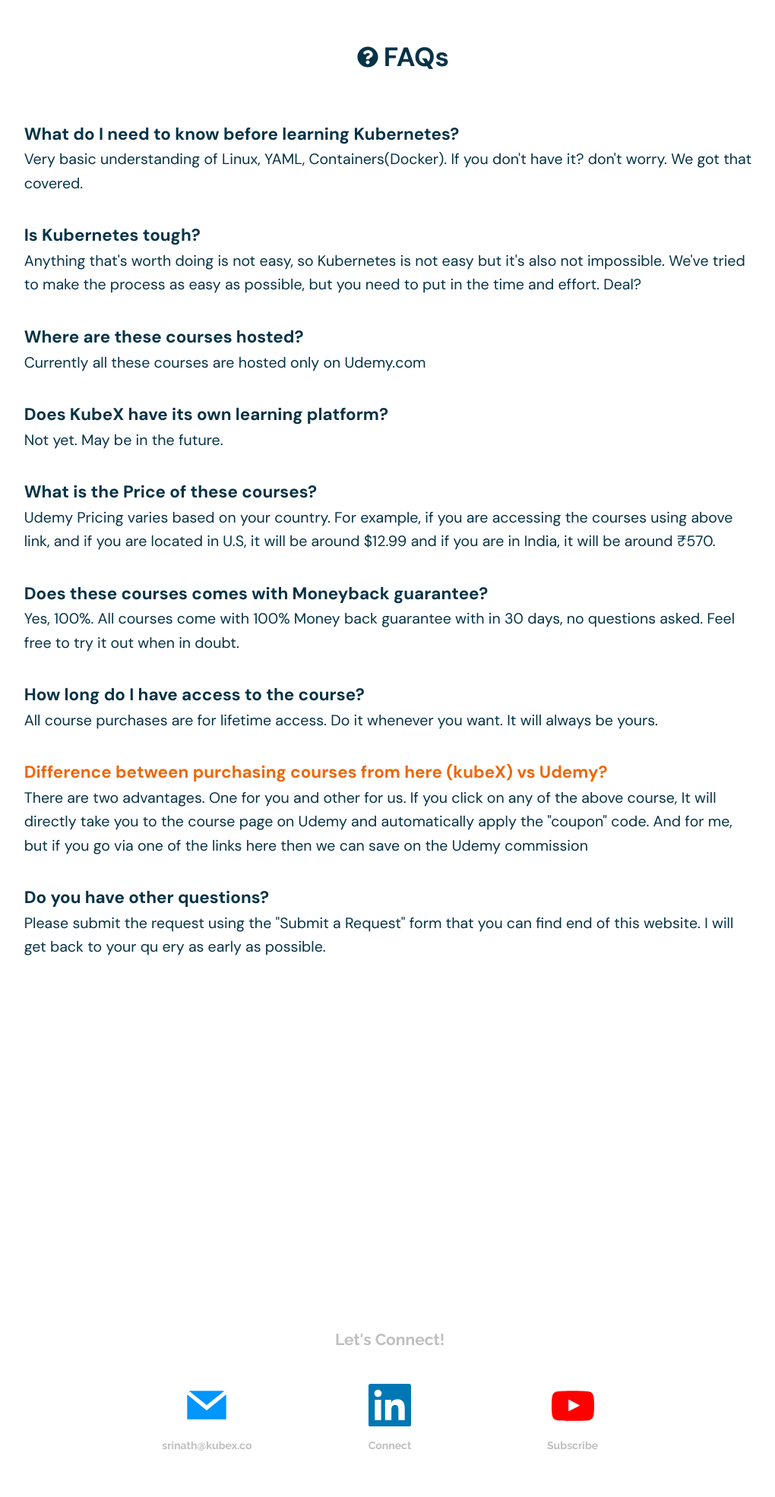
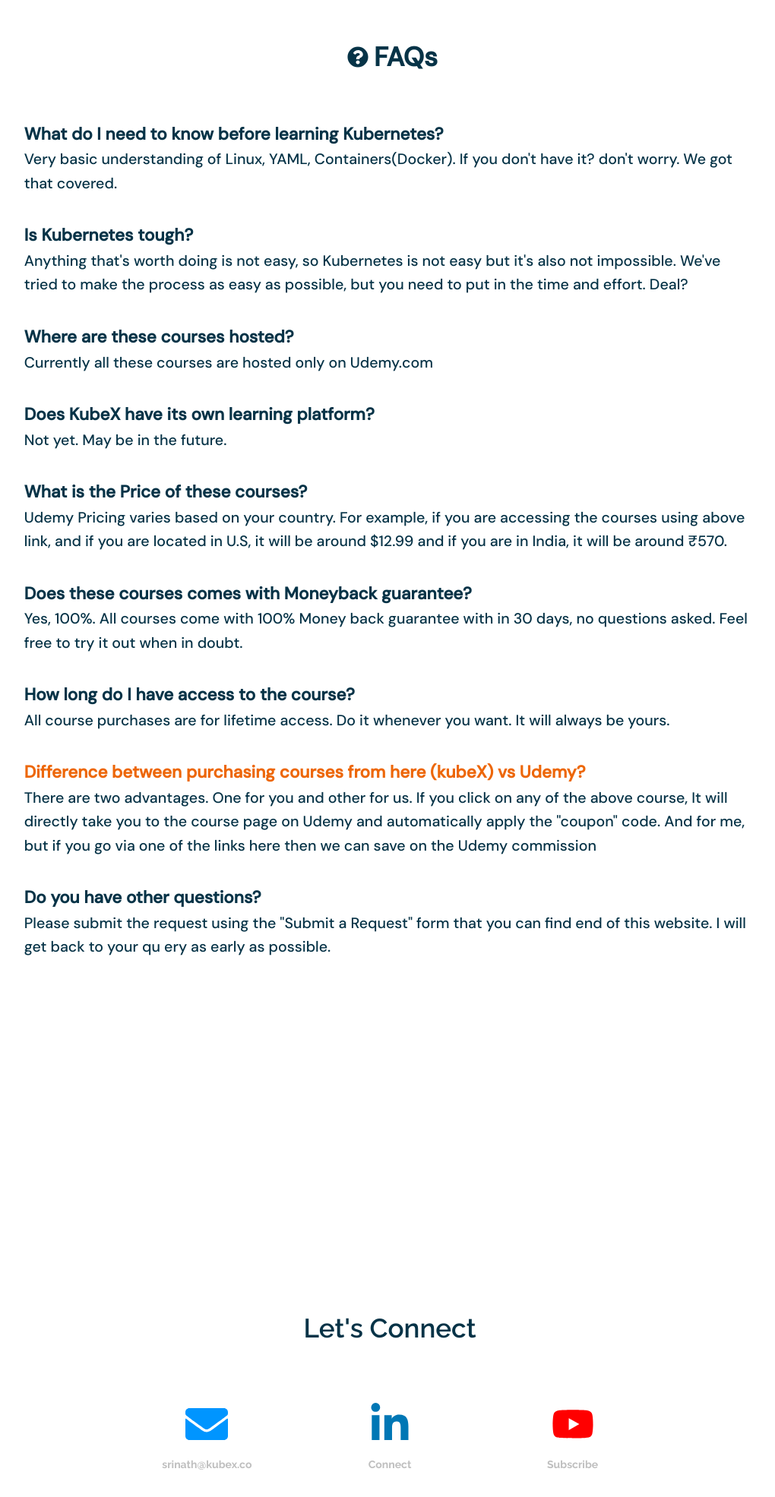
Before and after one commit to skoodath/kubeed, a React (Create React App) app: page / in a window 1280 px wide. Shown: the part 2484-4455 px from the top of the page at 76% size, without its empty margins (127-1147 px from the left). Built offline with nearby package versions, Linux system fonts and the light colour scheme.

Commit message:
layout correction

```diff
--- a/src/components/contact/connect.js
+++ b/src/components/contact/connect.js
@@ -1,9 +1,12 @@
 import { Connect, Email, Linkedin, Youtube } from '../../styles/contact.style';
+import HeadingComponent from '../sectionheading/sectionheading';
 
 const ConnectComponent = () => {
   return(
     <Connect.Wrapper>
-      <Connect.Header>Let's Connect!</Connect.Header>
+      <HeadingComponent
+        text={`Let's Connect`}
+      />
       <Connect.Inner>
         <a href='mailto:srinath@kubex.co' target='_blank' rel="noreferrer">
           <Connect.IconWrapper>
--- a/src/components/contact/contact.js
+++ b/src/components/contact/contact.js
@@ -4,6 +4,7 @@
 const ContactComponent = () => {
   return(
     <Contact.Wrapper name='connect'>
+
       <Contact.Inner>
         <ConnectComponent />
       </Contact.Inner>
--- a/src/components/header/cta.js
+++ b/src/components/header/cta.js
@@ -15,7 +15,7 @@
       to="courses"
       spy={true}
       smooth={true}
-      offset={30}
+      offset={0}
       duration={300}
       role='button'
       onMouseEnter={changeBg}
--- a/src/components/header/navigation.js
+++ b/src/components/header/navigation.js
@@ -24,7 +24,7 @@
           to="about"
           spy={true}
           smooth={true}
-          offset={-30}
+          offset={0}
           duration={500}
           role='button'
           tabIndex='0'
@@ -36,7 +36,7 @@
           to="faq"
           spy={true}
           smooth={true}
-          offset={-30}
+          offset={0}
           duration={500}
           role='button'
           tabIndex='0'
@@ -48,7 +48,7 @@
           to="connect"
           spy={true}
           smooth={true}
-          offset={-30}
+          offset={0}
           duration={400}
           role='button'
           tabIndex='0'
--- a/src/components/landing/cta.js
+++ b/src/components/landing/cta.js
@@ -7,7 +7,7 @@
       to="courses"
       spy={true}
       smooth={true}
-      offset={90}
+      offset={0}
       duration={300}
       role='button'
       >
--- a/src/styles/contact.style.js
+++ b/src/styles/contact.style.js
@@ -1,7 +1,6 @@
 import styled from "styled-components";
 import { device } from "./devices";
-import { GrMail, GrLinkedin, GrYoutube } from "react-icons/gr";
-import { SiUdemy } from 'react-icons/si';
+import { FaEnvelope, FaLinkedinIn, FaYoutube } from "react-icons/fa";
 
 export const Contact = {
   Wrapper: styled.section`
@@ -70,7 +69,7 @@
   `
 }
 
-export const Email = styled(GrMail)`
+export const Email = styled(FaEnvelope)`
   fill: #0095ff;
   font-size: 2rem;
   @media ${device.tabletSM}{
@@ -79,7 +78,7 @@
 
 `;
 
-export const Linkedin = styled(GrLinkedin)`
+export const Linkedin = styled(FaLinkedinIn)`
   fill: #0077b5;
   font-size: 2rem;
   @media ${device.tabletSM}{
@@ -87,17 +86,10 @@
   }
 `;
 
-export const Youtube = styled(GrYoutube)`
+export const Youtube = styled(FaYoutube)`
   fill: #FF0000;
   font-size: 2rem;
   @media ${device.tabletSM}{
     font-size: 4rem;
   }
 `;
-export const Udemy = styled(SiUdemy)`
-  fill: #ea5252;
-  font-size: 2rem;
-  @media ${device.tabletSM}{
-    font-size: 4rem;
-  }
-`;
--- a/src/styles/faq.style.js
+++ b/src/styles/faq.style.js
@@ -79,7 +79,7 @@
   Title: styled.h2`
     font-size: 1.5rem;
     font-weight: 600;
-    margin: 0 0 2rem;
+    margin: 0 auto 2rem;
     position: relative;
     padding: 0;
     display: flex;
@@ -92,7 +92,7 @@
     @media ${device.laptop}{
       width: 100%;
       max-width: 1366px;
-      margin: 0 0 4rem 1rem;
+      margin: 0 auto 4rem;
     }
   `,
   FAQLogo: styled(FaQuestionCircle)`
--- a/src/styles/index.css
+++ b/src/styles/index.css
@@ -1,2 +1,2 @@
 @import url("https://fonts.googleapis.com/css2?family=Raleway:wght@300;400;600;700;800&display=swap");
-@import url("https://fonts.googleapis.com/css2?family=DM+Sans:wght@400;700&display=swap");
+@import url("https://fonts.googleapis.com/css2?family=DM+Sans:wght@500&display=swap");
```
